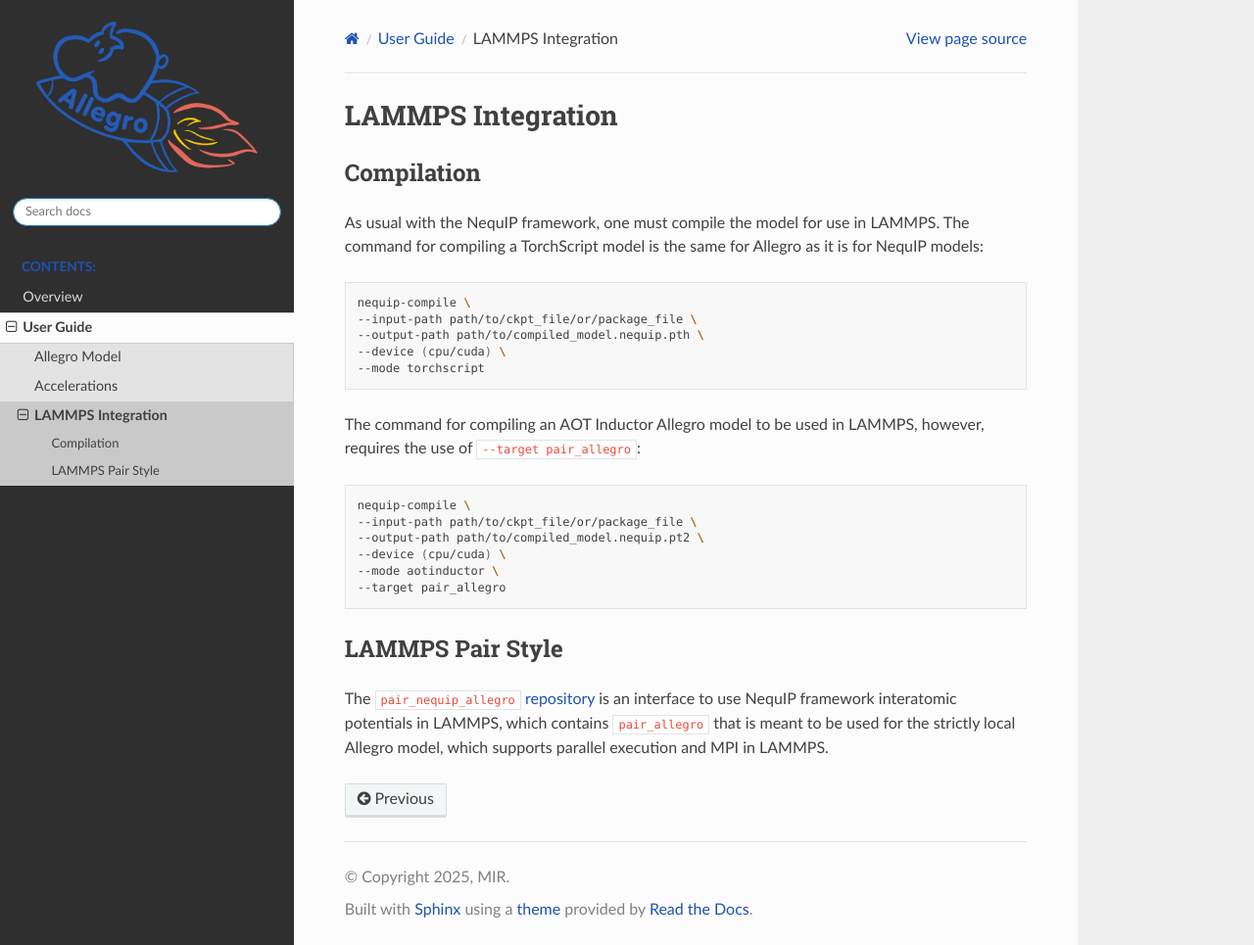
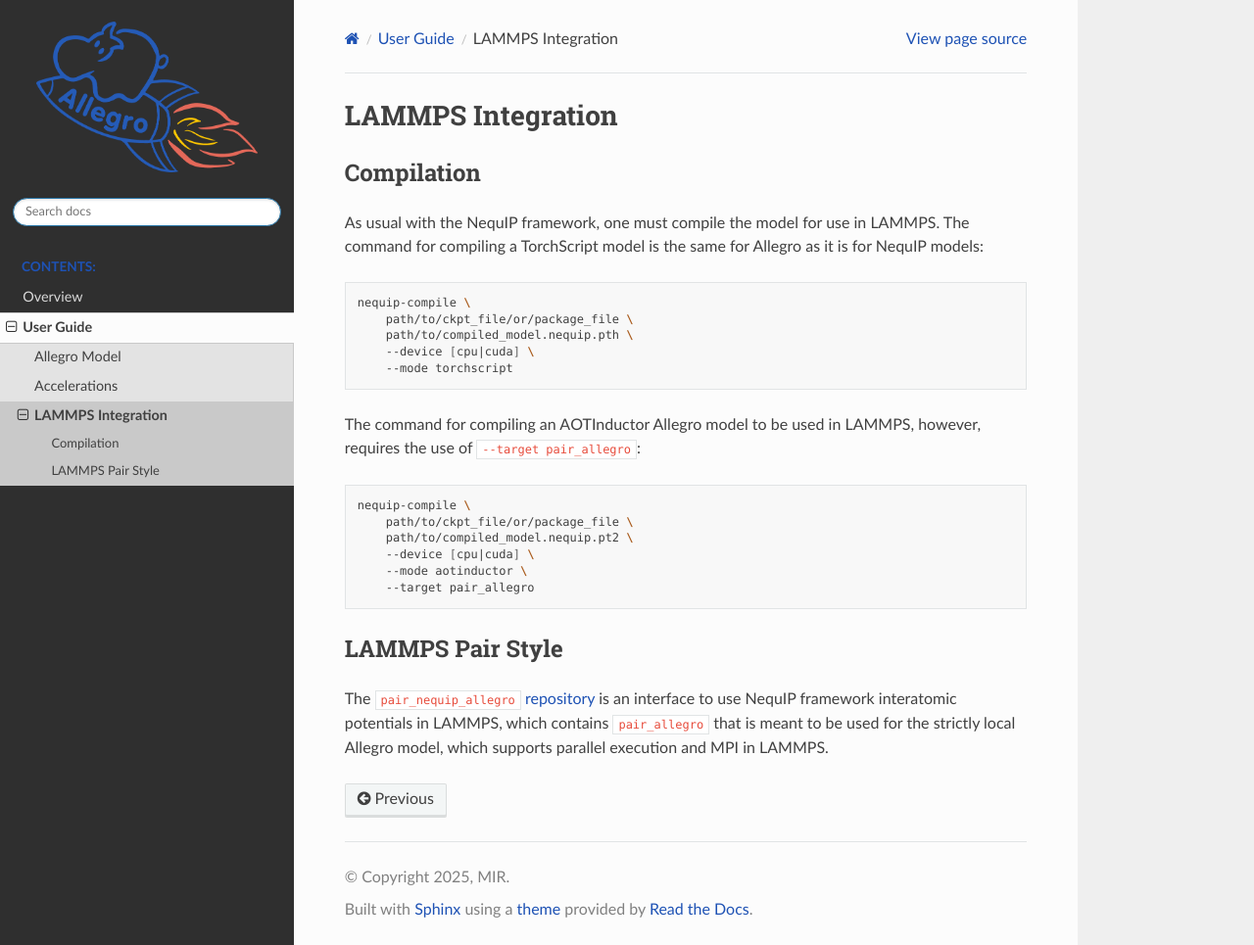
Before and after one commit to mir-group/allegro, a Sphinx documentation site: the page built from docs/guide/lammps.md, in a window 1280 px wide and 965 px high. Shown: the whole window at 98% size. Built offline with Sphinx 7.4.7 and the Read the Docs theme 3.1.0, drawn with Linux system fonts in a browser that asks for light colours.

Commit message:
docs cleanup

````diff
--- a/docs/guide/lammps.md
+++ b/docs/guide/lammps.md
@@ -5,19 +5,19 @@
 As usual with the NequIP framework, one must compile the model for use in LAMMPS. The command for compiling a TorchScript model is the same for Allegro as it is for NequIP models:
 ```bash
 nequip-compile \
---input-path path/to/ckpt_file/or/package_file \
---output-path path/to/compiled_model.nequip.pth \
---device (cpu/cuda) \
---mode torchscript
+    path/to/ckpt_file/or/package_file \
+    path/to/compiled_model.nequip.pth \
+    --device [cpu|cuda] \
+    --mode torchscript
 ```
-The command for compiling an AOT Inductor Allegro model to be used in LAMMPS, however, requires the use of `--target pair_allegro`:
+The command for compiling an AOTInductor Allegro model to be used in LAMMPS, however, requires the use of `--target pair_allegro`:
 ```bash
 nequip-compile \
---input-path path/to/ckpt_file/or/package_file \
---output-path path/to/compiled_model.nequip.pt2 \
---device (cpu/cuda) \
---mode aotinductor \
---target pair_allegro
+    path/to/ckpt_file/or/package_file \
+    path/to/compiled_model.nequip.pt2 \
+    --device [cpu|cuda] \
+    --mode aotinductor \
+    --target pair_allegro
 ```
 
 ## LAMMPS Pair Style
````
Also changed, not shown: docs/guide/accelerations.md (+6 -6 lines), docs/guide/guide.rst (+4 -4 lines), 1 other file.
